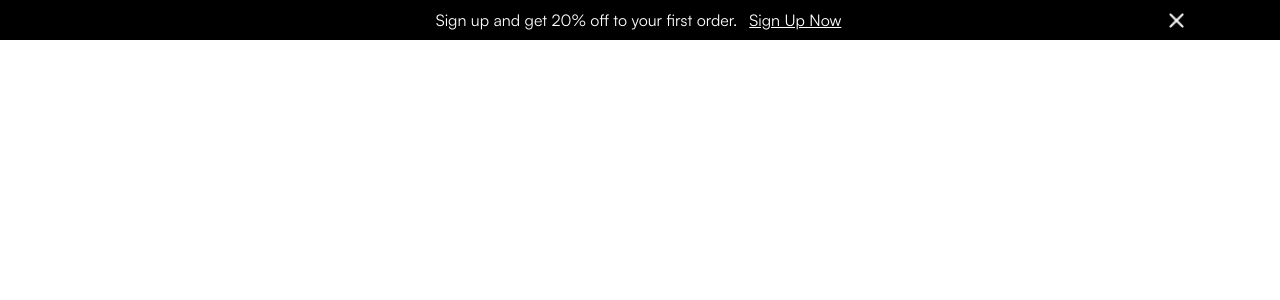
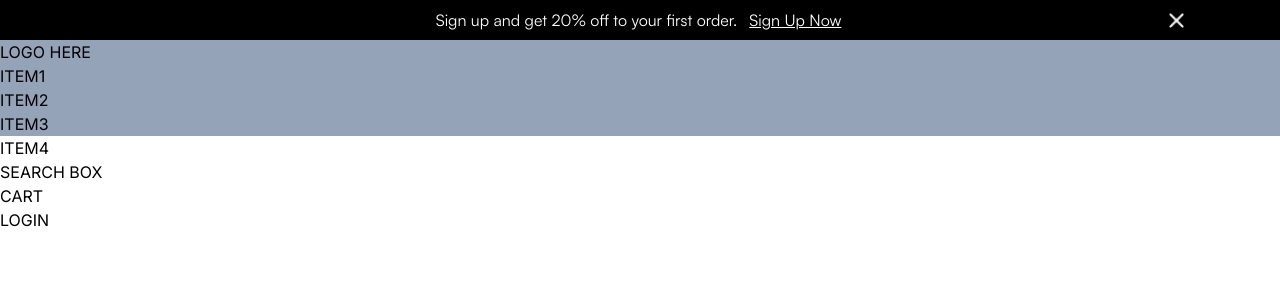
Before and after one commit to srinivas-pradhan/nextjs14-shopco-ecommerce, a Next.js app: page / in a window 1280 px wide. Shown: the top 300 px of the page. Built offline with nearby package versions, Linux system fonts and the light colour scheme.

Commit message:
Start NavBar Work

```diff
--- a/app/(root)/layout.tsx
+++ b/app/(root)/layout.tsx
@@ -3,6 +3,7 @@ import { Inter } from 'next/font/google'
 
 import ClientOnly from '@/components/ClientOnly';
 import OfferBar from '@/components/OfferBar';
+import NavBar from '@/components/NavBar';
 
 import '../globals.css'
 
@@ -23,6 +24,7 @@ export default function RootLayout({
       <body className={inter.className}>
         <ClientOnly>
           <OfferBar/>
+          <NavBar/>
           {children}
         </ClientOnly>
       </body>
--- /dev/null
+++ b/components/NavBar.tsx
@@ -0,0 +1,35 @@
+'use client';
+
+const NavBar = () => {
+    return (
+        <div className="h-24 bg-slate-400">
+            <div>
+                LOGO HERE
+            </div>
+            <div>
+                <ul>
+                    <li>ITEM1</li>
+                    <li>ITEM2</li>
+                    <li>ITEM3</li>
+                    <li>ITEM4</li>
+                </ul>
+            </div>
+            <div>
+                SEARCH BOX
+            </div>
+            <div>
+                <ul>
+                    <li>CART</li>
+                    <li>LOGIN</li>
+                </ul>
+            </div>
+
+        </div>
+     );
+}
+
+export default NavBar;
+
+<div className="h-20 bg-slate-400">
+
+</div>
```
